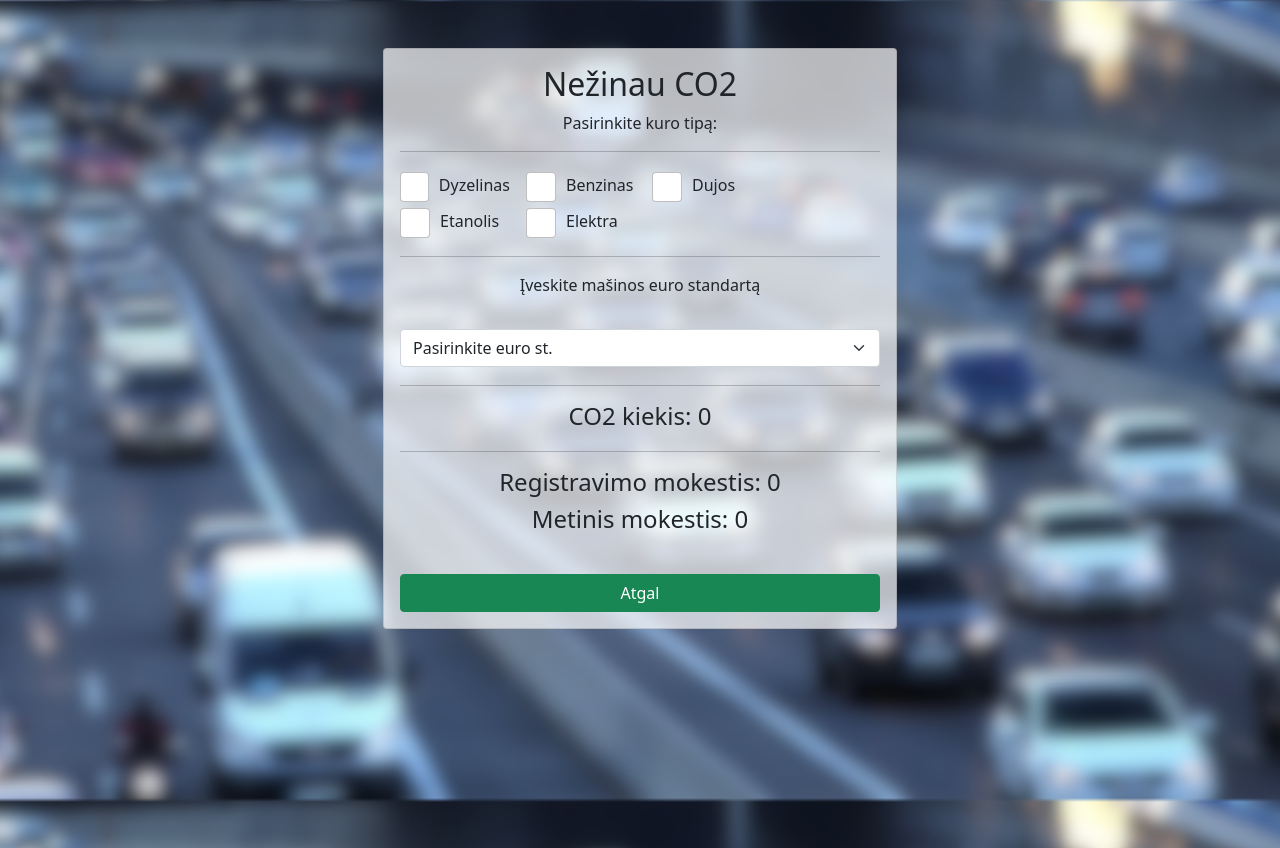
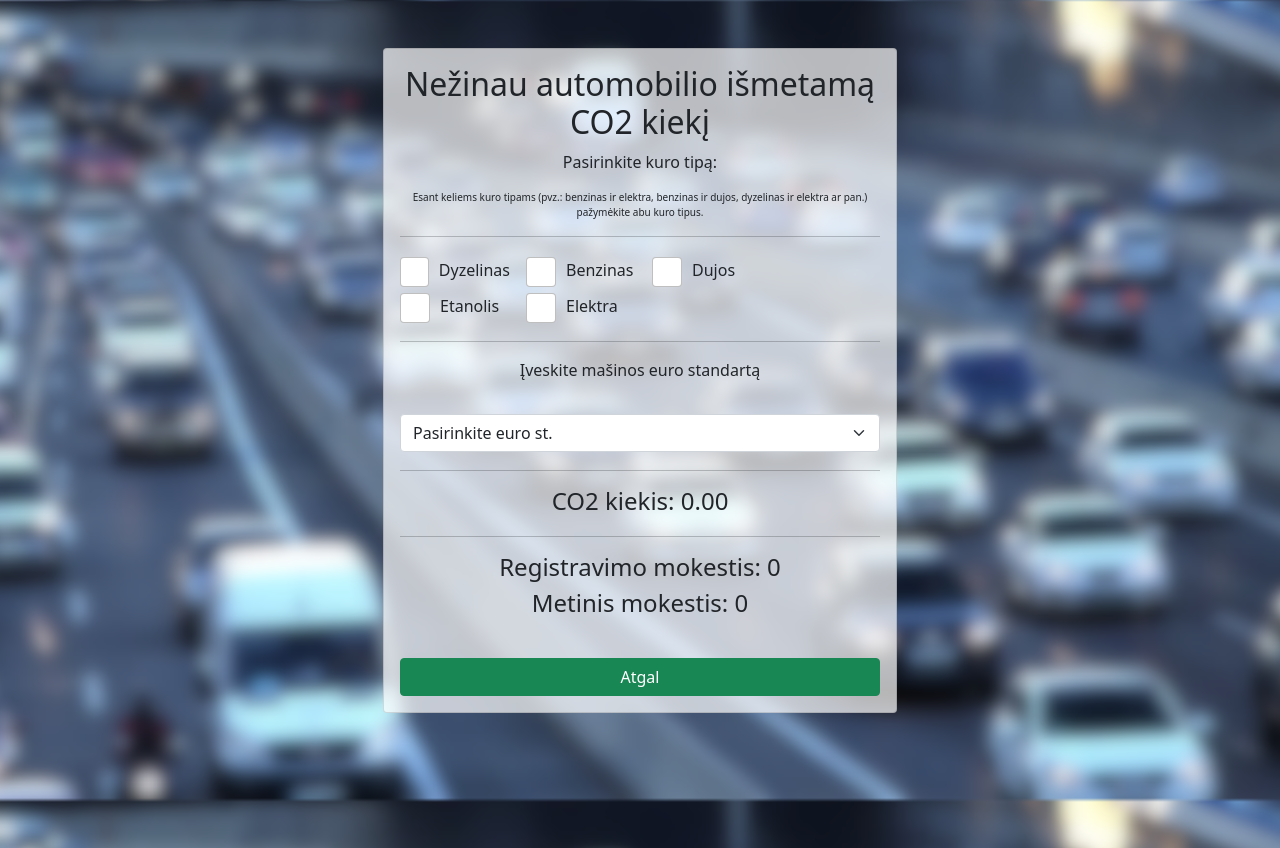
Before and after one commit to co2skaiciuokle-lt/co2skaiciuokle-lt.github.io, a React (Create React App) app: page / in a window 1280 px wide. Both pictures are taken after a click on the button "Nežinau automobilio CO2". Built offline with nearby package versions, Linux system fonts and the light colour scheme.

Commit message:
updates text and a rounding formula

```diff
--- a/public/index.html
+++ b/public/index.html
@@ -22,7 +22,7 @@
       work correctly both with client-side routing and a non-root public URL.
       Learn how to configure a non-root public URL by running `npm run build`.
     -->
-    <title>Automobilių taršos skaičiuoklė</title>
+    <title>Transporto priemonės taršos mokesčio skaičiuoklė</title>
 </head>
 
 <body>
--- a/src/components/askingpageaboutco2.js
+++ b/src/components/askingpageaboutco2.js
@@ -10,7 +10,7 @@ export default function AskingPageAboutCO2({ handleCurrentPage }) {
         style={{ backgroundColor: `rgba(255,255,255,0.7)` }}
       >
         <Card.Body className={Styles.cardwidth}>
-          <Card.Title>Registracijos mokesčio skaičiuoklė</Card.Title>
+          <Card.Title>Transporto priemonės taršos mokesčio skaičiuoklė</Card.Title>
           <div className={Styles.buttonsflex}>
             <Button onClick={() => handleCurrentPage("no")} variant="success">
               Nežinau automobilio CO2
--- a/src/components/cssmodules/all.module.css
+++ b/src/components/cssmodules/all.module.css
@@ -54,6 +54,7 @@ select {
 
 .carSpecalign {
     display: flex;
+    flex-direction: column;
 }
 
 .boxesalign div {
@@ -72,6 +73,10 @@ body {
     margin-top: 1.5rem;
 }
 
+.description {
+    font-size: x-small;
+}
+
 @media all and (max-width:1000px) {
     .cardwidth {
         width: 60vw;
@@ -88,7 +93,4 @@ body {
     .cardwidth {
         width: 90vw;
     }
-    .uninputs {
-        flex-direction: column;
-    }
 }
--- a/src/components/dontknows.js
+++ b/src/components/dontknows.js
@@ -11,8 +11,7 @@ export default function DontKnows({ handleCurrentPage }) {
     DIESEL: "diesel",
     GAS: "gas",
     GASOLINE: "gasoline",
-  }
-
+  };
 
   const [fuelType, setFuelType] = useState({ fuel: null, isElectric: false });
   const [knowsEuro, setKnowsEuro] = useState("");
@@ -22,12 +21,9 @@ export default function DontKnows({ handleCurrentPage }) {
   const [weight, setWeight] = useState("");
   const [kw, setKw] = useState("");
   const regex = /^[0-9]*$/;
+
   useEffect(() => {
-    if (
-      weight &&
-      euro &&
-      manual !== ""
-    ) {
+    if (weight && euro && manual !== "") {
       setFee(
         calculatewithoutCO2(
           parseInt(weight),
@@ -70,7 +66,7 @@ export default function DontKnows({ handleCurrentPage }) {
 
   const handleKnowsEuroValue = (data) => {
     if (data !== "") {
-      console.log(data)
+      console.log(data);
       setKnowsEuro(data);
     } else {
       setKnowsEuro(data);
@@ -78,34 +74,25 @@ export default function DontKnows({ handleCurrentPage }) {
     }
   };
 
-  const calculateEuro= (data)=>
-  {
-      if(data==="show")
-      {
-        handleKnowsEuroValue("no")
+  const calculateEuro = (data) => {
+    if (data === "show") {
+      handleKnowsEuroValue("no");
       setEuro("");
-      }
-      else
-      {
-        setEuro(data)
-        if(knowsEuro==='no'){
-        handleKnowsEuroValue("yes")
+    } else {
+      setEuro(data);
+      if (knowsEuro === "no") {
+        handleKnowsEuroValue("yes");
       }
     }
+  };
+
+  const calculateEuro1 = (data) => {
+    if (data === "show") {
+      setEuro("");
+    } else {
+      setEuro(data);
     }
-
-  const calculateEuro1= (data)=>
-  {
-      if(data==="show")
-      {
-        setEuro("");
-      }
-      else
-      {
-        setEuro(data)
-
-      }
-  }
+  };
 
   const handleFuelType = () => {
     let Etanolis = document.getElementById("Etanolis");
@@ -179,33 +166,35 @@ export default function DontKnows({ handleCurrentPage }) {
       >
         <Card.Body className={Styles.cardwidth}>
           <Card.Title>
-            <h2>Nežinau CO2</h2>
+            <h2>Nežinau automobilio išmetamą CO2 kiekį</h2>
           </Card.Title>
           <p>Pasirinkite kuro tipą:</p>
+          <p className={Styles.description}>Esant keliems kuro tipams (pvz.: benzinas ir elektra, benzinas ir dujos, dyzelinas ir elektra ar pan.) pažymėkite abu kuro tipus.</p>
           <hr />
           <CheckBoxes handleFuelType={handleFuelType} />
-          {(fuelType.fuel !== null) && (
+          {fuelType.fuel !== null && (
             <div>
               <hr />
               <Form.Group className={Styles.carSpecalign}>
                 <input
                   className="form-control"
                   type="text"
-                  placeholder="Svoris"
+                  placeholder="Nurodykite automobilio svorį, kg"
                   value={weight}
                   onChange={(e) => handleWeight(e.target.value)}
                 />
-                {!fuelType.isElectric && fuelType.fuel !== FUEL_Types.DIESEL && (
+                {!fuelType.isElectric &&
+                  fuelType.fuel !== FUEL_Types.DIESEL && (
                     <input
                       className="form-control"
                       type="text"
-                    placeholder="kw"
+                      placeholder="Automobilio variklio galia, kW"
                       value={kw}
                       onChange={(e) => handleKw(e.target.value)}
                     />
                   )}
                 {!fuelType.isElectric && (
-                 <GearTypeDropdown setManual={setManual}/>
+                  <GearTypeDropdown setManual={setManual} />
                 )}
               </Form.Group>
             </div>
@@ -213,27 +202,33 @@ export default function DontKnows({ handleCurrentPage }) {
           <hr />
           <p>Įveskite mašinos euro standartą</p>
           <div className={Styles.inputsaligncenter}>
+            <Eurodropdown calculateEuro={calculateEuro} knowsEuro={"yes"} />
 
-              <Eurodropdown calculateEuro={calculateEuro} knowsEuro={'yes'} />
-
-            {knowsEuro === "no" && (<>
-              <p className={Styles.askingYears}>Įveskite mašinos pagaminimo metus</p>
-              <Eurodropdown calculateEuro={calculateEuro1} knowsEuro={knowsEuro} />
+            {knowsEuro === "no" && (
+              <>
+                <p className={Styles.askingYears}>
+                  Įveskite mašinos pagaminimo metus
+                </p>
+                <Eurodropdown
+                  calculateEuro={calculateEuro1}
+                  knowsEuro={knowsEuro}
+                />
               </>
             )}
           </div>
 
           <hr style={{ marginTop: "10px" }} />
-          <h4>CO2 kiekis: {Math.round(fee.c02size)}</h4>
+          <h4>CO2 kiekis: {(Math.round(fee.c02size * 100)/100).toFixed(2)}</h4>
           <hr style={{ marginTop: "20px" }} />
-          <h4>Registravimo mokestis: {Math.round(fee.taxes)}</h4>
-          <h4>Metinis mokestis: {Math.round(fee.taxes / 4)}</h4>
+
+          <h4>Registravimo mokestis: {fee.taxes===0? 0: (Math.round(fee.taxes.registrationCost * 100)/100).toFixed(2)}</h4>
+          <h4>Metinis mokestis: {fee.taxes===0? 0: (Math.round(fee.taxes.yearsCost * 100)/100).toFixed(2)}</h4>
         </Card.Body>
         <Button onClick={() => handleCurrentPage("")} variant="success">
           Atgal
         </Button>
       </Card>
-
+      {console.log(fee.taxes)}
     </div>
   );
 }
--- a/src/components/eurodropdown.js
+++ b/src/components/eurodropdown.js
@@ -9,10 +9,10 @@ export default function EuroDropdown({ calculateEuro, knowsEuro }) {
     >
       {knowsEuro === "no" && <option value="show">metus</option>}
       {knowsEuro === "yes" && <option value="">Pasirinkite euro st.</option>}
-      <option value="6">{knowsEuro === "no" ? ">2015 m." : "Euro 6"}</option>
+      <option value="6">{knowsEuro === "no" ? "2015 ar naujesni gamybos metai" : "Euro 6"}</option>
       <option value="5">{knowsEuro === "no" ? "2014-2011" : "Euro 5"}</option>
       <option value="4">{knowsEuro === "no" ? "2010-2006" : "Euro 4-3"}</option>
-      <option value="2">{knowsEuro === "no" ? "<2005 m." : "Euro 2-1"}</option>
+      <option value="2">{knowsEuro === "no" ? "2005 ar senesni gamybos metai" : "Euro 2-1"}</option>
       {knowsEuro === "yes" && <option value="show">Nežinau</option>}
     </select>
   );
--- a/src/components/functions/calculations.js
+++ b/src/components/functions/calculations.js
@@ -3,17 +3,20 @@ const FUEL_Types = {
     GAS: "gas",
     GASOLINE: "gasoline",
 };
+let taxes
+export function calculateWithCO2(co2, euro, fuelType) {
+    taxes = calculateFee(co2, euro, fuelType);
 
-export function calculateWithCO2(co2, euro, fuelType) {
-    return checkFuelType(co2, euro, fuelType);
+    return { taxes }
 }
 
 export function calculatewithoutCO2(weigth, kw, euro, fuelType, isManual) {
-    const taxes = checkFuelType(
+    taxes = calculateFee(
         calculateAproxCO2(weigth, kw, fuelType, isManual),
         euro,
         fuelType
     );
+
     const c02size = calculateAproxCO2(weigth, kw, fuelType, isManual);
     return { taxes, c02size };
 }
@@ -48,21 +51,28 @@ function calculateAproxCO2(weigth, kw, fuelType, isManual) {
     return 0;
 }
 
-function checkFuelType(co2, euro, fuelType) {
-    return co2 *
-        calculateCoeffOfEuroCO2(co2) *
-        calculateCoeffOfEuro(euro, fuelType) >
-        2258 ?
-        2258 :
-        co2 * calculateCoeffOfEuroCO2(co2) * calculateCoeffOfEuro(euro, fuelType);
+function calculateFee(co2, euro, fuelType) {
+
+    return {
+        registrationCost: co2 *
+            calculateCoeffOfEuroCO2(co2).registrationCoeff *
+            calculateCoeffOfEuro(euro, fuelType) >
+            2258 ?
+            2258 : co2 * calculateCoeffOfEuroCO2(co2).registrationCoeff * calculateCoeffOfEuro(euro, fuelType),
+        yearsCost: co2 *
+            calculateCoeffOfEuroCO2(co2).yearsCoeff *
+            calculateCoeffOfEuro(euro, fuelType) >
+            564 ?
+            564 : co2 * calculateCoeffOfEuroCO2(co2).yearsCoeff * calculateCoeffOfEuro(euro, fuelType),
+    }
 }
 
 function calculateCoeffOfEuroCO2(co2) {
-    if (co2 < 131) return 0;
-    if (co2 >= 131 && co2 <= 160) return 1.1;
-    if (co2 >= 161 && co2 <= 200) return 1.5;
-    if (co2 >= 201 && co2 <= 250) return 2.2;
-    if (co2 >= 251) return 3;
+    if (co2 < 131) return { registrationCoeff: 0, yearsCoeff: 0 };
+    if (co2 >= 131 && co2 <= 160) return { registrationCoeff: 1.1, yearsCoeff: 0.28 };
+    if (co2 >= 161 && co2 <= 200) return { registrationCoeff: 1.5, yearsCoeff: 0.38 };
+    if (co2 >= 201 && co2 <= 250) return { registrationCoeff: 2.2, yearsCoeff: 0.55 };
+    if (co2 >= 251) return { registrationCoeff: 3, yearsCoeff: 0.75 };
 
     return 0;
 }
--- a/src/components/knows.js
+++ b/src/components/knows.js
@@ -1,8 +1,8 @@
-import React, { useState,useEffect } from "react";
+import React, { useState, useEffect } from "react";
 import { Button, Card, Form } from "react-bootstrap";
 import Styles from "./cssmodules/all.module.css";
 import Eurodropdown from "./eurodropdown";
-import {calculateWithCO2} from "./functions/calculations"
+import { calculateWithCO2 } from "./functions/calculations";
 import CheckBoxes from "./checkBoxes";
 
 export default function Knows({ handleCurrentPage }) {
@@ -10,82 +10,58 @@ export default function Knows({ handleCurrentPage }) {
     DIESEL: "diesel",
     GAS: "gas",
     GASOLINE: "gasoline",
-  }
+  };
 
-
-
-  const [fuelType, setFuelType] = useState({fuel:null});
+  const [fuelType, setFuelType] = useState({ fuel: null });
   const [knowsEuro, setKnowsEuro] = useState("");
   const [euro, setEuro] = useState("");
-  const [co2Amount, setCo2Amount] = useState('')
-  const [fee, setFee] = useState(0)
+  const [co2Amount, setCo2Amount] = useState("");
+  const [fee, setFee] = useState({taxes:0});
 
   useEffect(() => {
-
-     if(co2Amount && euro && fuelType)
-     {
-    setFee(calculateWithCO2(parseInt(co2Amount),parseInt(euro),fuelType))
-
+    if (co2Amount && euro && fuelType) {
+      setFee(calculateWithCO2(parseInt(co2Amount), parseInt(euro), fuelType));
+    } else {
+      setFee({taxes:0});
     }
-     else
-     {
-        setFee(0)
-     }
-
-  }, [co2Amount,euro,fuelType])
+  }, [co2Amount, euro, fuelType]);
 
   const handleAmount = (data) => {
     const regex = /^[0-9]*$/;
-       if(regex.test(data))
-       {
-        setCo2Amount(data)
+    if (regex.test(data)) {
+      setCo2Amount(data);
+    } else if (data === "") {
+      setCo2Amount("");
     }
-       else if (data==="") {
-        setCo2Amount("")
-       }
-
-
   };
 
   const handleKnowsEuroValue = (data) => {
-          if(data!=="")
-          {
-        setKnowsEuro(data)
-          }
-          else
-          {
-                setKnowsEuro(data)
-                setEuro("")
+    if (data !== "") {
+      setKnowsEuro(data);
+    } else {
+      setKnowsEuro(data);
+      setEuro("");
     }
   };
-     const calculateEuro= (data)=>
-  {
-      if(data==="show")
-      {
-        handleKnowsEuroValue("no")
+  const calculateEuro = (data) => {
+    if (data === "show") {
+      handleKnowsEuroValue("no");
       setEuro("");
-      }
-      else
-      {
-        setEuro(data)
-        if(knowsEuro==='no'){
-        handleKnowsEuroValue("yes")
+    } else {
+      setEuro(data);
+      if (knowsEuro === "no") {
+        handleKnowsEuroValue("yes");
       }
     }
+  };
+
+  const calculateEuro1 = (data) => {
+    if (data === "show") {
+      setEuro("");
+    } else {
+      setEuro(data);
     }
-
-  const calculateEuro1= (data)=>
-  {
-      if(data==="show")
-      {
-        setEuro("");
-      }
-      else
-      {
-        setEuro(data)
-
-      }
-  }
+  };
 
   const handleFuelType = () => {
     let Dyzelinas = document.getElementById("Dyzelinas");
@@ -110,20 +86,18 @@ export default function Knows({ handleCurrentPage }) {
       ? (Elektra.disabled = true)
       : (Elektra.disabled = false);
 
-    if(Dyzelinas.checked)
-    {
-     setFuelType({fuel: FUEL_Types.DIESEL});
-    }
-    else if(((Elektra || Benzinas.checked) && (Etanolis.checked || Dujos.checked)) ||  (Etanolis.checked || Dujos.checked) )
-    {
-        setFuelType({fuel: FUEL_Types.GAS});
-    }
-    else if(Benzinas.checked)
-    {
-        setFuelType({fuel: FUEL_Types.GASOLINE});
-    }
-    else {
-        setFuelType({fuel: null});
+    if (Dyzelinas.checked) {
+      setFuelType({ fuel: FUEL_Types.DIESEL });
+    } else if (
+      ((Elektra || Benzinas.checked) && (Etanolis.checked || Dujos.checked)) ||
+      Etanolis.checked ||
+      Dujos.checked
+    ) {
+      setFuelType({ fuel: FUEL_Types.GAS });
+    } else if (Benzinas.checked) {
+      setFuelType({ fuel: FUEL_Types.GASOLINE });
+    } else {
+      setFuelType({ fuel: null });
     }
   };
 
@@ -133,30 +107,43 @@ export default function Knows({ handleCurrentPage }) {
         className="text-center"
         style={{ backgroundColor: `rgba(255,255,255,0.7) ` }}
       >
-        <Card.Body  className={Styles.cardwidth}>
-          <Card.Title><h2>Žinau CO2</h2></Card.Title>
+        <Card.Body className={Styles.cardwidth}>
+          <Card.Title>
+            <h2>Žinau automobilio išmetamą</h2>
+          </Card.Title>
           <p>Pasirinkite kuro tipą:</p>
+          <p className={Styles.description}>Esant keliems kuro tipams (pvz.: benzinas ir elektra, benzinas ir dujos, dyzelinas ir elektra ar pan.) pažymėkite abu kuro tipus.</p>
           <hr />
-          <CheckBoxes handleFuelType={handleFuelType}/>
+          <CheckBoxes handleFuelType={handleFuelType} />
           <hr />
           <p>Įveskite mašinos euro standartą</p>
           <div className={Styles.inputsaligncenter}>
+            <Eurodropdown calculateEuro={calculateEuro} knowsEuro={"yes"} />
 
-              <Eurodropdown calculateEuro={calculateEuro} knowsEuro={'yes'} />
-
-            {knowsEuro === "no" && (<>
-              <p className={Styles.askingYears}>Įveskite mašinos pagaminimo metus</p>
-              <Eurodropdown calculateEuro={calculateEuro1} knowsEuro={knowsEuro} />
+            {knowsEuro === "no" && (
+              <>
+                <p className={Styles.askingYears}>
+                  Įveskite mašinos pagaminimo metus
+                </p>
+                <Eurodropdown
+                  calculateEuro={calculateEuro1}
+                  knowsEuro={knowsEuro}
+                />
               </>
             )}
           </div>
-          <Form.Group  className={Styles.inputsaligncenter} >
-    <input className="form-control" type="text" placeholder="CO2 išmetimo kiekis"  value={co2Amount} onChange={(e)=>handleAmount(e.target.value)}/>
+          <Form.Group className={Styles.inputsaligncenter}>
+            <input
+              className="form-control"
+              type="text"
+              placeholder="CO2 išmetimo kiekis"
+              value={co2Amount}
+              onChange={(e) => handleAmount(e.target.value)}
+            />
           </Form.Group>
-  <hr style={{marginTop: "40px"}}/>
-        <h4>Registravimo mokestis: {Math.round(fee)}</h4>
-        <h4>Metinis mokestis: {Math.round(fee/4)}</h4>
-
+          <hr style={{ marginTop: "40px" }} />
+          <h4>Registravimo mokestis: {fee.taxes===0? 0: (Math.round(fee.taxes.registrationCost * 100)/100).toFixed(2)}</h4>
+          <h4>Metinis mokestis: {fee.taxes===0? 0: (Math.round(fee.taxes.yearsCost * 100)/100).toFixed(2)}</h4>
         </Card.Body>
         <Button onClick={() => handleCurrentPage("")} variant="success">
           Atgal
```
Lines whose indentation alone changed are shown as unchanged.
